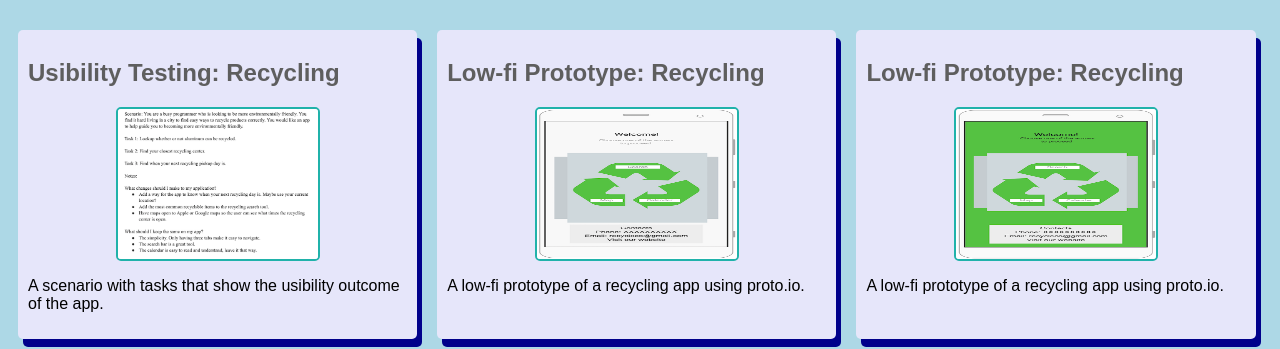
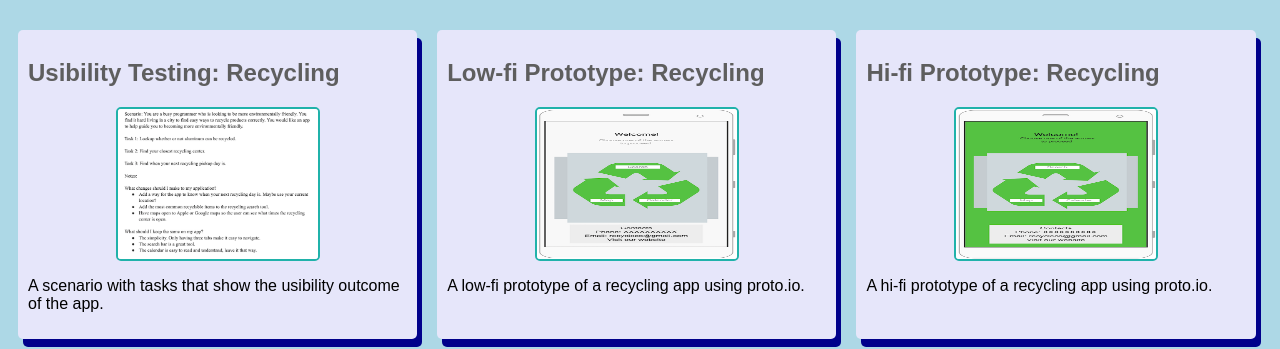
Before and after one commit to benjisingleton/benjisingleton.github.io, a plain HTML site: page index.html in a window 1280 px wide. Shown: the part 788-1137 px from the top of the page. Drawn offline with Linux system fonts and the light colour scheme.

Commit message:
Add files via upload

```diff
--- a/index.html
+++ b/index.html
@@ -65,9 +65,9 @@
 
             <!-- Hi-Fi Prototype Assignment -->
             <section class="assignment">
-                <a href="https://pr.to/WPRG9V/"><h2>Low-fi Prototype: Recycling</h2></a>
+                <a href="https://pr.to/WPRG9V/"><h2>Hi-fi Prototype: Recycling</h2></a>
                 <a href="https://pr.to/WPRG9V/"><img src="Images/hifi.png"></a>
-                <p>A low-fi prototype of a recycling app using proto.io.</p>
+                <p>A hi-fi prototype of a recycling app using proto.io.</p>
             </section>
         </div>
     </body>
```
